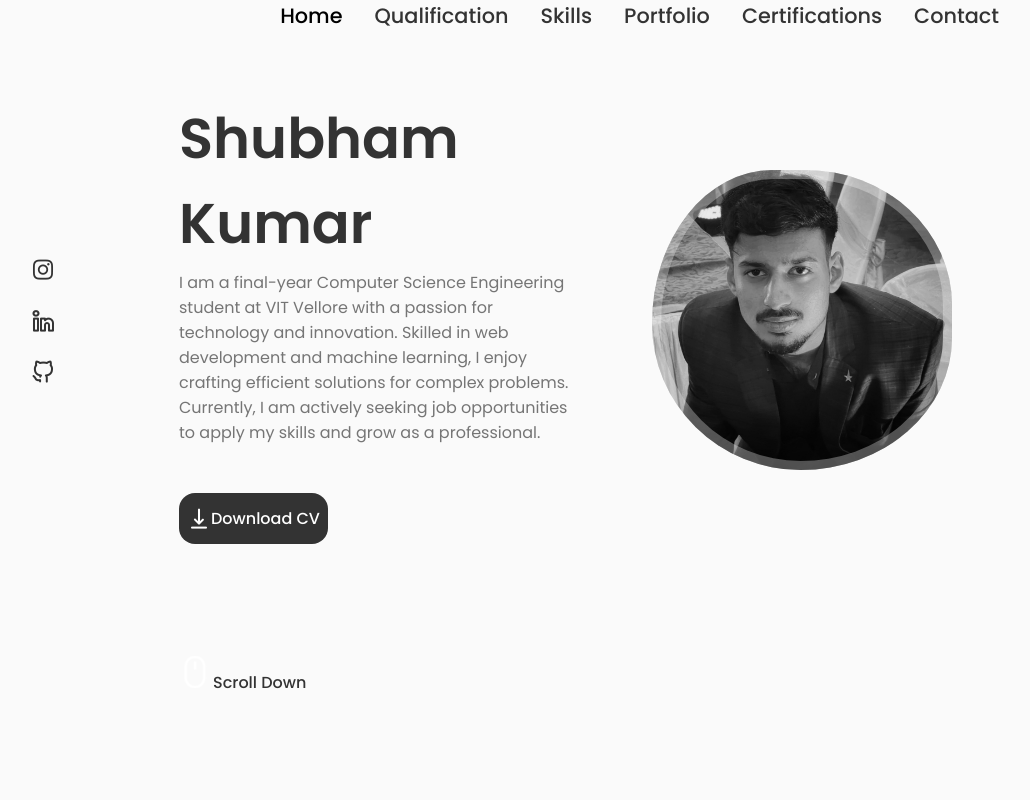
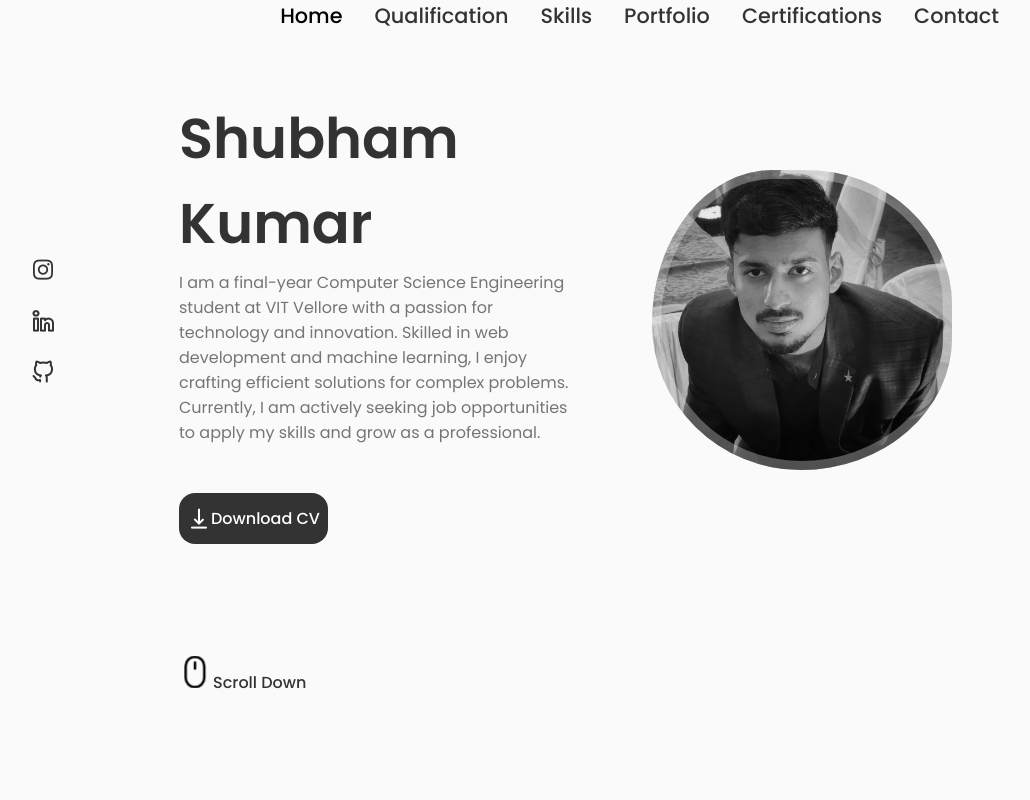
Before and after one commit to shubhamkumar755/my-portfolio-react, a React (Create React App) app: page / in a window 1280 px wide. Shown: the top 800 px of the page, without its empty margins (125-1155 px from the left). Built offline with nearby package versions, Linux system fonts and the light colour scheme.

Commit message:
Update ScrollDown.jsx

```diff
--- a/src/components/home/ScrollDown.jsx
+++ b/src/components/home/ScrollDown.jsx
@@ -25,7 +25,7 @@ const ScrollDown = () => {
                   d="M123.359,79.775l0,72.843"
                   style={{
                     fill: "none",
-                    stroke: "white",
+                    stroke: "black",
                     strokeWidth: "30px"
                   }}
               ></path>
@@ -34,7 +34,7 @@ const ScrollDown = () => {
                   d="M236.717,123.359c0,-62.565 -50.794,-113.359 -113.358,-113.359c-62.565,0 -113.359,50.794 -113.359,113.359l0,143.237c0,62.565 50.794,113.359 113.359,113.359c62.564,0 113.358,-50.794 113.358,-113.359l0,-143.237Z"
                   style={{
                     fill: "none",
-                    stroke: "white",
+                    stroke: "black",
                     strokeWidth: "30px"
                   }}
               ></path>
```
